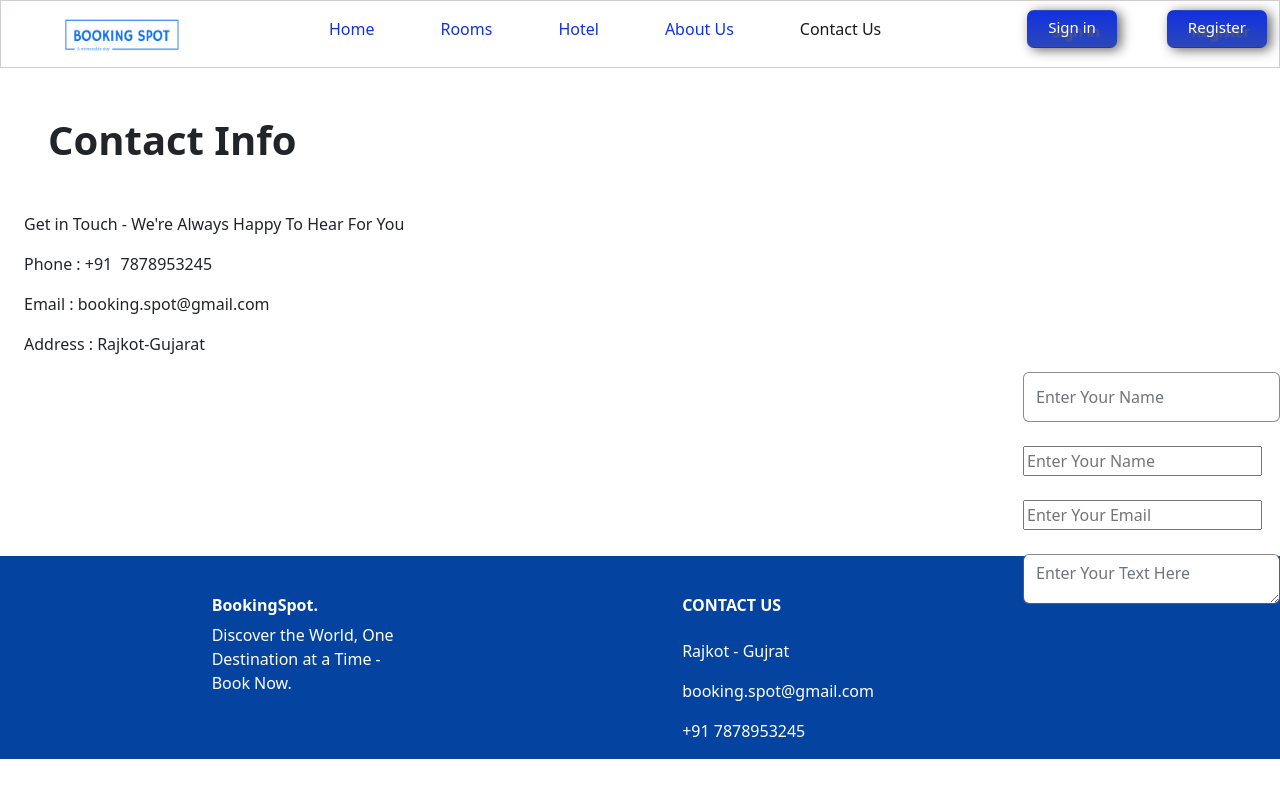
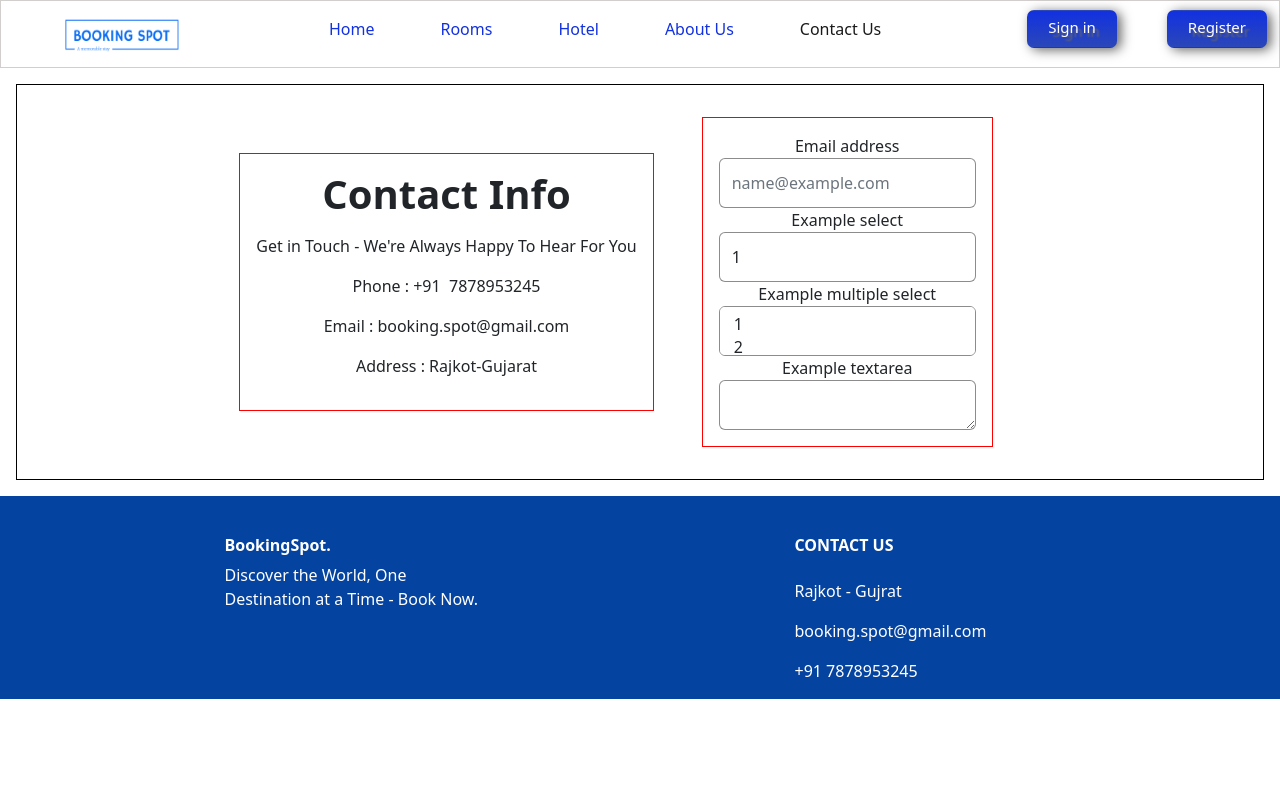
Before and after one commit to ashish11parmar/BookingSpot, a React (Create React App) app in the folder Front-end/: page /contact in a window 1280 px wide. Built offline with nearby package versions, Linux system fonts and the light colour scheme.

Commit message:
contact page

```diff
--- a/Front-end/src/Component/Contact/Contact.css
+++ /dev/null
@@ -1,11 +0,0 @@
-
-
-.right{
-    float: right;
-    margin-bottom: 20px;
-
-}
-.Form{
-    margin-bottom: 200px;
-
-}
--- a/Front-end/src/Component/Contact/Contact.js
+++ b/Front-end/src/Component/Contact/Contact.js
@@ -1,39 +1,98 @@
-import React from 'react'
-import './Contact.css';
+import React from "react";
+import "../Contact/Contact.module.css";
 
 const Contact = () => {
   return (
     <>
-   <div className='Contact mt-5 mx-4'>
-    <div className='left'>
-    <p className="h1 fw-bold mb-5 mx-1 mx-md-4 mt-4">Contact Info</p>
-    <p className='mt-3'>Get in Touch&nbsp;-&nbsp;We're Always Happy To Hear For You</p>
-    <p className='mt-3'>Phone&nbsp;:&nbsp;+91&nbsp;&nbsp;7878953245</p>
-    <p className='mt-3'>Email&nbsp;:&nbsp;booking.spot@gmail.com</p>
-    <p className='mt-3'>Address&nbsp;:&nbsp;Rajkot-Gujarat</p>
-    </div>
+      {/* parent class  */}
+      <div
+        class="parent"
+        style={{
+          border: "1px solid black",
+          margin: "1rem",
+          padding: "2rem 2rem",
+          textAlign: "center",
+        }}
+      >
+        {/* child class for contact */}
+        <div
+          class="child"
+          style={{
+            display: "inline-block",
+            border: "1px solid red",
+            padding: "1rem 1rem",
+            verticalAlign: "middle",
+          }}
+        >
+          <p className="h1 fw-bold">Contact Info</p>
+          <p className="mt-3">
+            Get in Touch&nbsp;-&nbsp;We're Always Happy To Hear For You
+          </p>
+          <p className="mt-3">Phone&nbsp;:&nbsp;+91&nbsp;&nbsp;7878953245</p>
+          <p className="mt-3">Email&nbsp;:&nbsp;booking.spot@gmail.com</p>
+          <p className="mt-3">Address&nbsp;:&nbsp;Rajkot-Gujarat</p>
         </div>
 
-   <div className='Form '>
-    <div className='right'>
-      <form method='POST' className=''>
-      <div className="d-flex col lg-6 mb-4">
-        <div className="form-group flex-fill mb-0">
-        <input type="email" id="email" name='email'  placeholder='Enter Your Name' className="form-control" />
+        {/* child class for form */}
+
+        <div
+          className="child mx-5"
+          style={{
+            display: "inline-block",
+            border: "1px solid red",
+            padding: "1rem 1rem",
+            verticalAlign: "middle",
+          }}
+        >
+          <form>
+            <div class="form-group">
+              <label for="exampleFormControlInput1">Email address</label>
+              <input
+                type="email"
+                class="form-control"
+                id="exampleFormControlInput1"
+                placeholder="name@example.com"
+              />
             </div>
+            <div class="form-group">
+              <label for="exampleFormControlSelect1">Example select</label>
+              <select class="form-control" id="exampleFormControlSelect1">
+                <option>1</option>
+                <option>2</option>
+                <option>3</option>
+                <option>4</option>
+                <option>5</option>
+              </select>
             </div>
-        <div className='col lg-6 mb-4'>
-          <input type="name" id="name" name='name' placeholder='Enter Your Name' className='forn-control'/>
+            <div class="form-group">
+              <label for="exampleFormControlSelect2">
+                Example multiple select
+              </label>
+              <select
+                multiple
+                class="form-control"
+                id="exampleFormControlSelect2"
+              >
+                <option>1</option>
+                <option>2</option>
+                <option>3</option>
+                <option>4</option>
+                <option>5</option>
+              </select>
             </div>
-        <div className='col lg-6 mb-4'>
-          <input type="email" id="email" name='email' placeholder='Enter Your Email' className='forn-control'/>
+            <div class="form-group">
+              <label for="exampleFormControlTextarea1">Example textarea</label>
+              <textarea
+                class="form-control"
+                id="exampleFormControlTextarea1"
+                rows="3"
+              ></textarea>
             </div>
-       <textarea type="text" row='5' id="text" placeholder='Enter Your Text Here' className='form-control'></textarea>
           </form>
         </div>
       </div>
     </>
-  )
-}
+  );
+};
 
-export default Contact
+export default Contact;
```
Also changed, not shown: Front-end/src/Component/Contact/Contact.module.css (added). Lines whose indentation alone changed are shown as unchanged.
